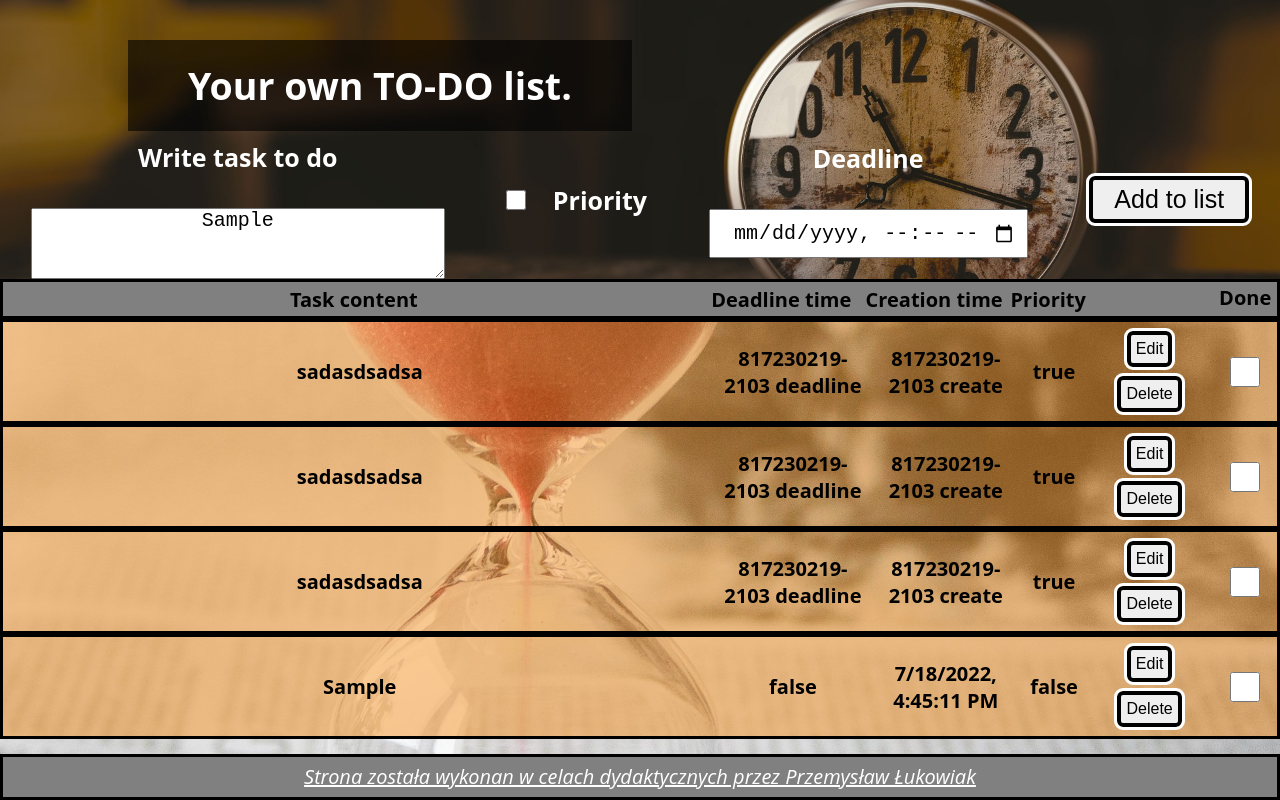
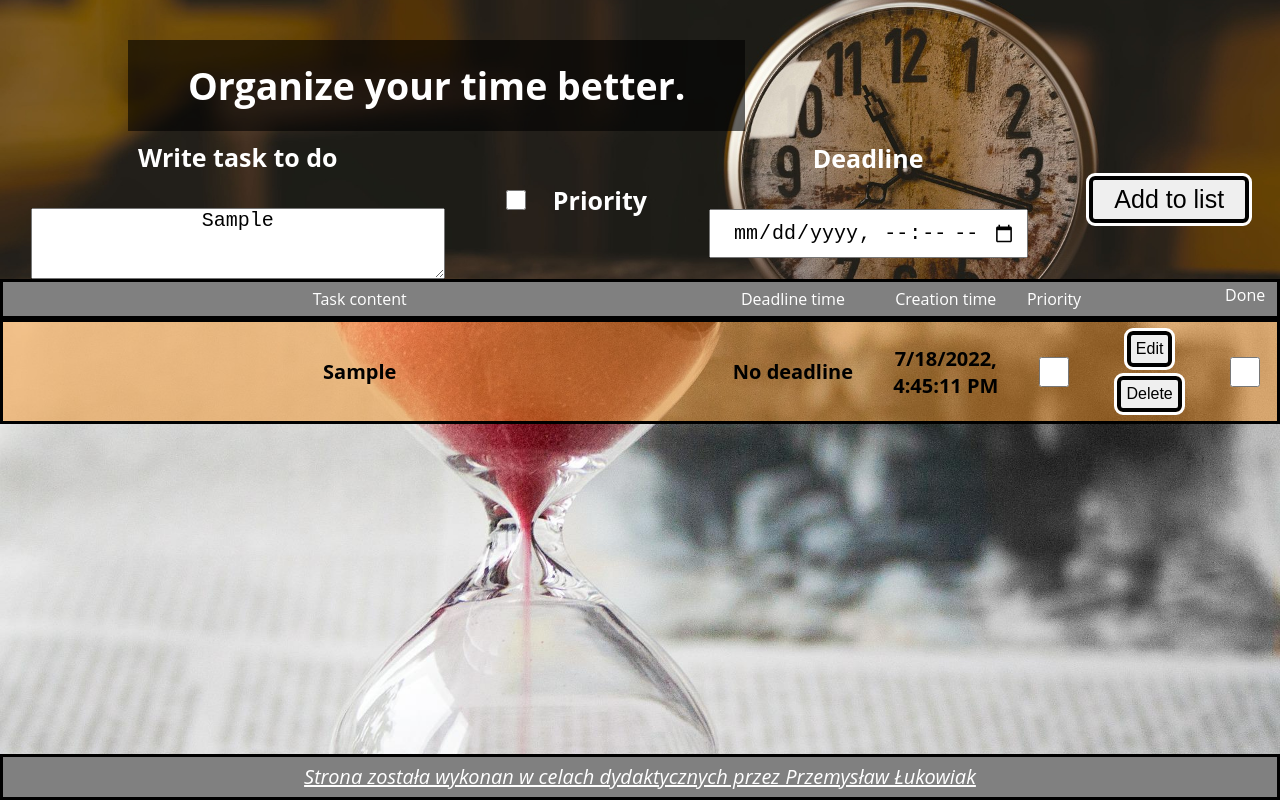
Before and after one commit to przemo9301/todo_list, a website: page public/index.html in a window 1280 px wide. Both pictures are taken after typing "Sample" into the empty fields and a click on the button "Add to list". Drawn offline with Linux system fonts and the light colour scheme; no server answers.

Commit message:
Buttons work_2

```diff
--- a/public/index.html
+++ b/public/index.html
@@ -9,7 +9,7 @@
 <section class="sectionHeader">
     <header>
 
-        <h1 id="slogan">Your own TO-DO list.
+        <h1 id="slogan">Organize your time better.
         </h1>
     </header>
 
@@ -35,7 +35,6 @@
     </div>
 
 </section>
-<ul class="tasksList">
 <div class="divLi">
     <text>Task content</text>
     <deadline-date>Deadline time</deadline-date>
@@ -44,44 +43,13 @@
     <div class="buttonDiv"></div>
     <div class="checkDone">Done</div>
 </div>
-    <li>
-        <text> sadasdsadsa</text>
-        <deadline-date>817230219-2103 deadline</deadline-date>
-        <create-date>817230219-2103 create</create-date>
-        <prio> true</prio>
-        <div class="buttonDiv">
-            <button>Edit</button>
-            <button>Delete</button>
-        </div>
-        <input class="checkDone" type="checkbox">
-    </li>
-    <li>
-        <text> sadasdsadsa</text>
-        <deadline-date>817230219-2103 deadline</deadline-date>
-        <create-date>817230219-2103 create</create-date>
-        <prio> true</prio>
-        <div class="buttonDiv">
-            <button>Edit</button>
-            <button>Delete</button>
-        </div>
-        <input class="checkDone" type="checkbox">
-    </li>
-    <li>
-        <text> sadasdsadsa</text>
-        <deadline-date>817230219-2103 deadline</deadline-date>
-        <create-date>817230219-2103 create</create-date>
-        <prio> true</prio>
-        <div class="buttonDiv">
-            <button>Edit</button>
-            <button>Delete</button>
-        </div>
-        <input class="checkDone" type="checkbox">
-    </li>
+<ul class="tasksList">
 
 
 </ul>
 
 <footer>Strona została wykonan w celach dydaktycznych przez Przemysław Łukowiak</footer>
+<script src="javascripts/class/TaskToDo.js"></script>
 <script src="javascripts/class/Task.js"></script>
 <script src="javascripts/dataUser/function.js"></script>
 <script src="javascripts/ui.js"></script>
--- a/public/javascripts/class/Task.js
+++ b/public/javascripts/class/Task.js
@@ -2,17 +2,29 @@ class TaskList {
   constructor() {
     this.tasks = [];
   }
+
   addTaskToArray(newTask) {
     this.tasks.push(newTask);
   }
-}
 
-class TaskToDo {
-  constructor(orderNum, text, priority, finishData, createData) {
-    this.taskIdClass = orderNum;
-    this.taskNameClass = text;
-    this.taskPriorityClass = priority;
-    this.taskDeadlineClass = finishData;
-    this.taskCreationDataClass = createData;
+  removeTaskFromArray(no) {
+    for (let i = 0; i < this.tasks.length; i++) {
+      if (this.tasks[i].taskIdClass === no) {
+        this.tasks.splice(i, 1);
+      }
+    }
+  }
+
+  getTaskFromArray(no) {
+    for (let i = 0; i < this.tasks.length; i++) {
+      if (this.tasks[i].taskIdClass === no) {
+        console.log({ i });
+        return this.tasks[i];
+      }
+    }
+  }
+
+  showList() {
+    return this.tasks;
   }
 }
--- a/public/javascripts/class/TaskToDo.js
+++ b/public/javascripts/class/TaskToDo.js
@@ -0,0 +1,9 @@
+class TaskToDo {
+  constructor(orderNum, text, priority, finishData, createData) {
+    this.taskIdClass = orderNum;
+    this.taskNameClass = text;
+    this.taskPriorityClass = priority;
+    this.taskDeadlineClass = finishData;
+    this.taskCreationDataClass = createData;
+  }
+}
--- a/public/javascripts/dataUser/function.js
+++ b/public/javascripts/dataUser/function.js
@@ -7,18 +7,39 @@ const createTask = (newBodyFromUI) => {
     taskDeadlineClass,
     taskCreationDataClass,
   } = newBodyFromUI;
+  console.log(typeof taskDeadlineClass);
 
   const newLi = document.createElement("li");
+  taskPriorityClass ? newLi.classList.add("checkedTrue") : null;
 
   const newText = document.createElement("text");
   newText.innerText = taskNameClass;
 
   const newDeadlineDate = document.createElement("deadline-date");
   newDeadlineDate.innerText =
-    taskDeadlineClass !== "Invalid Date" ? taskDeadlineClass : false;
+    taskDeadlineClass !== ""
+      ? new Date(taskDeadlineClass).toLocaleString()
+      : "No deadline";
+
+  const newInputCheckbox = document.createElement("input");
+  newInputCheckbox.setAttribute("type", "checkbox");
+  newInputCheckbox.classList.add("prioChecked");
+  newInputCheckbox.checked = false;
+  newInputCheckbox.style.width = "30px";
+  newInputCheckbox.style.height = "30px";
+
+  const newInputCheckboxChecked = document.createElement("input");
+  newInputCheckboxChecked.setAttribute("type", "checkbox");
+  newInputCheckboxChecked.checked = true;
+  newInputCheckboxChecked.classList.add("activeCheck", "prioChecked");
+  newInputCheckboxChecked.style.width = "30px";
+  newInputCheckboxChecked.style.height = "30px";
+  newInputCheckboxChecked.style.backgroundColor = "rgba(0, 0, 255, 0.5)";
 
   const newPriority = document.createElement("prio");
-  newPriority.innerText = taskPriorityClass;
+  taskPriorityClass
+    ? newPriority.appendChild(newInputCheckboxChecked)
+    : newPriority.appendChild(newInputCheckbox);
 
   const newDate = document.createElement("create-date");
   newDate.innerText = taskCreationDataClass;
@@ -31,23 +52,19 @@ const createTask = (newBodyFromUI) => {
   doneCheckbox.classList.add("checkDone");
 
   const newButtonDelete = document.createElement("button");
-  newButtonDelete.classList.add("btn-delete");
+  newButtonDelete.classList.add("btnDelete");
   newButtonDelete.dataset.id = taskIdClass;
   newButtonDelete.dataset.priority = taskPriorityClass;
   newButtonDelete.innerText = "Delete";
-  newButtonDelete.addEventListener("click", () => {
-    console.log("Delete");
-  });
+  newButtonDelete.addEventListener("click", removeTaskFromList);
 
   const newButtonEdit = document.createElement("button");
-  newButtonEdit.classList.add("btn-edit");
+  newButtonEdit.classList.add("btnEdit");
   newButtonEdit.dataset.id = taskIdClass;
   newButtonEdit.dataset.priority = taskPriorityClass;
   newButtonEdit.innerText = "Edit";
-  newButtonEdit.addEventListener("click", () => {
-    console.log("Edit");
-  });
-
+  newButtonEdit.addEventListener("click", editTaskFromList);
+  // Future idea
   // const newButtonUp = document.createElement("button");
   // newButtonUp.classList.add("btn-up");
   // newButtonUp.dataset.id = id;
@@ -95,5 +112,4 @@ const sendDataToServer = async (sendInfoByBody) => {
   };
   const sendData = await fetch("http://localhost:3100/send/", options);
   const data = await sendData.json();
-  console.log(data);
 };
--- a/public/javascripts/ui.js
+++ b/public/javascripts/ui.js
@@ -1,35 +1,86 @@
 const addBtn = document.querySelector(".addBtn");
+const taskListUi = document.querySelector(".tasksList");
 const taskText = document.querySelector("#taskToDoText");
 const taskPriority = document.querySelector("#taskPriority");
 const taskDeadline = document.querySelector("#taskDeadline");
+const listPriorityChecked = document.querySelector(".prioChcked");
 
-const autoDownload = () => {
-  console.log("autoDownload ");
+let counter = 0;
+
+const createTaskList = new TaskList();
+
+const clearValuesInFrom = () => {
+  taskDeadline.value = new Date().toISOString();
+  taskPriority.checked = false;
+  taskText.value = "";
 };
 
-addBtn.addEventListener("click", async (e) => {
+const editTaskFromList = (e) => {
   e.preventDefault();
+  const id = Number(e.target.dataset.id);
+  const getObjetFromArray = createTaskList.getTaskFromArray(id);
+  const { taskNameClass, taskPriorityClass, taskDeadlineClass } =
+    getObjetFromArray;
+  console.log(taskDeadlineClass);
+  taskDeadline.value = taskDeadlineClass;
+  taskPriority.checked = taskPriorityClass;
+  taskText.value = taskNameClass;
+  addBtn.innerHTML = "Approve changes";
+  createTaskList.removeTaskFromArray(id);
+  // removeTaskFromList(e);
+  // createTaskList.removeTaskFromArray(id);
+  // createNewTasksList();
+  // createTaskList.sendEditedObjectToArray(id, getObjetFromArray);
+};
+
+const removeTaskFromList = (e) => {
+  const id = Number(e.target.dataset.id);
+  console.log({ id });
+  createTaskList.removeTaskFromArray(id);
+  createNewTasksList();
+};
+
+const createNewTasksList = () => {
+  taskListUi.innerHTML = "";
+  for (const task of createTaskList.showList()) {
+    createTask(task);
+  }
+};
+
+const addTaskToList = async (e) => {
+  e.preventDefault();
+  counter++;
   console.log("działa");
   const taskTextValue = taskText.value;
   const taskCreationDateValue = new Date().toLocaleString();
   const taskPriorityValue = taskPriority.checked;
-  const taskDeadlineValue = new Date(taskDeadline.value).toLocaleString();
-  console.log({
-    taskTextValue,
-    taskCreationDateValue,
-    taskPriorityValue,
-    taskDeadlineValue,
-  });
+  const taskDeadlineValue = taskDeadline.value;
   const newBodyFetch = new TaskToDo(
-    1,
+    counter,
     taskTextValue,
     taskPriorityValue,
     taskDeadlineValue,
     taskCreationDateValue
   );
-  console.log(newBodyFetch);
-  createTask(newBodyFetch);
+  createTaskList.addTaskToArray(newBodyFetch);
+  console.log(createTaskList.showList());
+  // createTask(newBodyFetch);
+  createNewTasksList();
   await sendDataToServer(newBodyFetch);
+  clearValuesInFrom();
+};
+
+addBtn.addEventListener("click", async (e) => {
+  if (addBtn.innerHTML === "Add to list") {
+    await addTaskToList(e);
+  } else if (addBtn.innerHTML === "Approve changes") {
+    addBtn.innerHTML = "Add to list";
+    console.log("działa wenwątrz apofove ");
+    await addTaskToList(e);
+  }
 });
 
-autoDownload();
+listPriorityChecked.addEventListener("change", () => {
+  listPriorityChecked.classList.toggle("activeCheck");
+  console.log("dziła inpu active checked ");
+});
--- a/public/stylesheets/style.css
+++ b/public/stylesheets/style.css
@@ -54,6 +54,7 @@ header {
     /*background: blue;*/
     font-size: 25px;
     font-weight: bold;
+    animation: switchOnH1 3000ms linear 1 alternate
 }
 
 
@@ -79,6 +80,7 @@ ul {
     background-image: url("../images/body_app.jpg");
     background-size: cover;
     background-position: center;
+
 }
 
 li, .divLi {
@@ -201,3 +203,11 @@ input:hover {
         opacity: 1;
     }
 }
+
+.checkedTrue {
+    background-color: rgba(0, 0, 255, 0.5);
+}
+
+.checkedFalse {
+    background-color: rgba(245, 148, 39, 0.5);
+}
```
Lines whose indentation alone changed are shown as unchanged.
